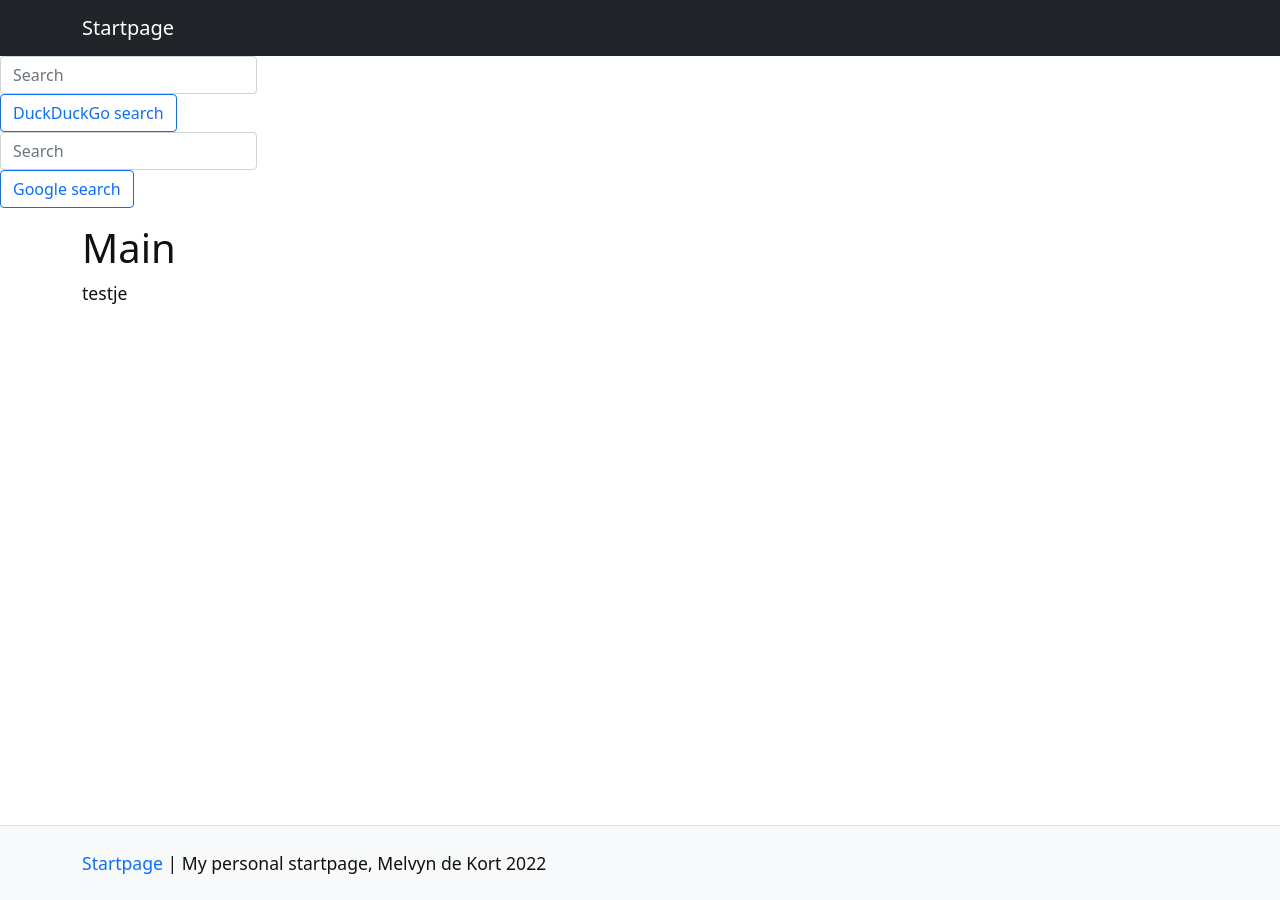
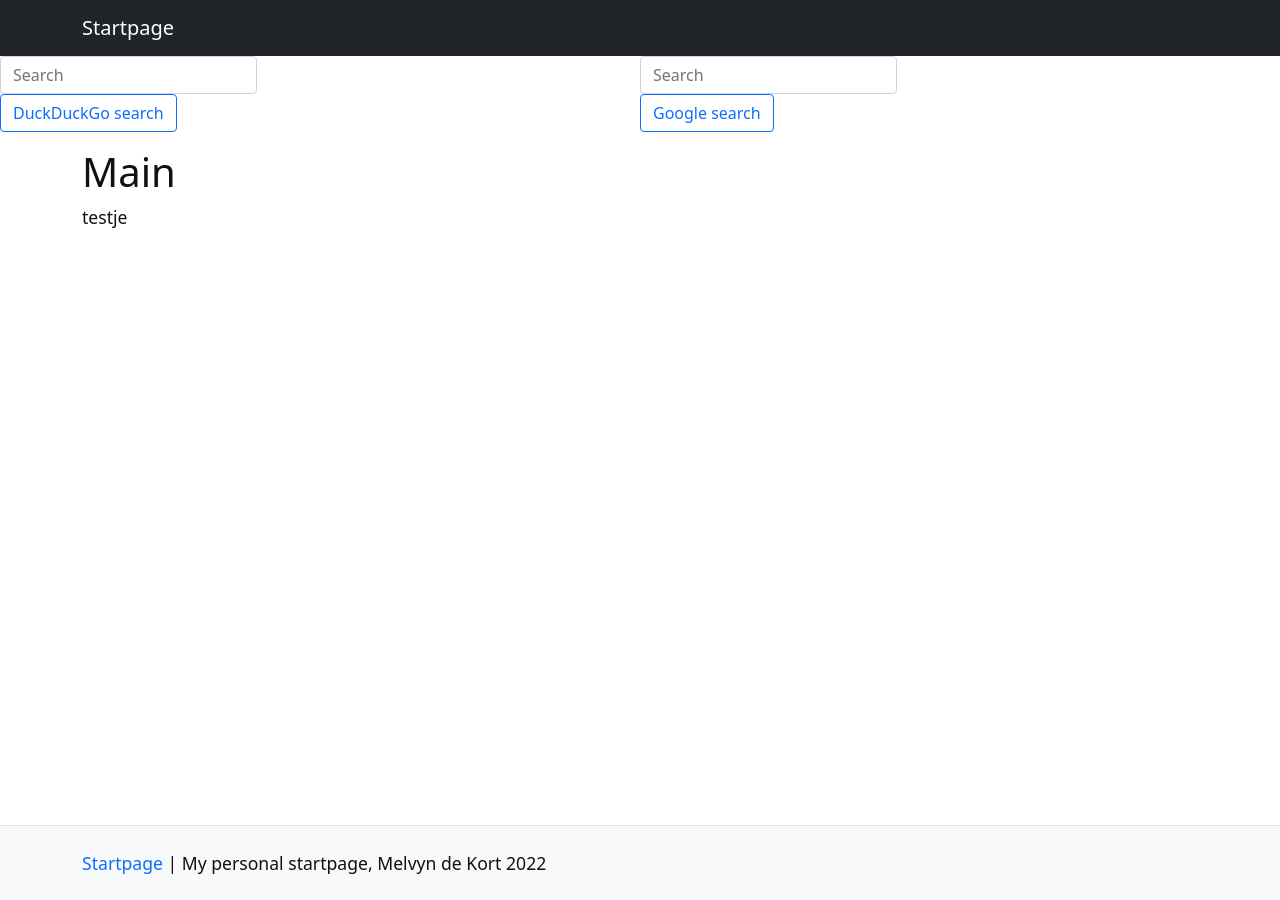
Before and after one commit to melvyndekort/startpage, a Jekyll site: the page built from pages/index.md, in a window 1280 px wide. Built offline with Jekyll 4.4.1, drawn with Linux system fonts in a browser that asks for light colours.

Commit message:
Fix search boxes

```diff
--- a/_includes/search.html
+++ b/_includes/search.html
@@ -1,6 +1,6 @@
 <div class="input-group">
   <form class="search navbar-form navbar-right" action="{{ include.link }}" method="get" role="search" onSubmit="mysearch(this)">
     <input type="search" class="form-control rounded" placeholder="Search" aria-label="Search" aria-describedby="search-addon" />
-    <button type="button" class="btn btn-outline-primary">{{ include.button }}</button>
+    <button type="submit" class="btn btn-outline-primary">{{ include.button }}</button>
   </form>
 </div>
--- a/_layouts/default.html
+++ b/_layouts/default.html
@@ -7,8 +7,10 @@
         <div id="skip-to-content"><a href="#maincontent">Skip to main content</a></div>
         {% include template/header.html %}
         <main id="maincontent" role="main" aria-label="Content" class="flex-shrink-0">
-        {% include search.html button="DuckDuckGo search" link="https://duckduckgo.com/" %}
-        {% include search.html button="Google search" link="https://google.com/search" %}
+            <div class="d-flex justify-content-center">
+            {% include search.html button="DuckDuckGo search" link="https://duckduckgo.com/" %}
+            {% include search.html button="Google search" link="https://google.com/search" %}
+            </div>
         {{ content }}
         </main>
         {% include template/footer.html %}
```
